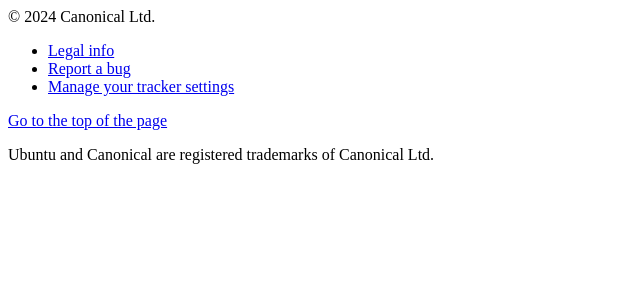
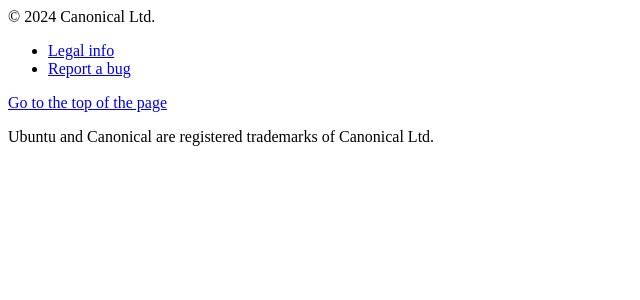
Before and after one commit to immortalcodes/canonical-design, a Python web app: template templates/_footer.html in a window 1280 px wide. Shown: the top 300 px of the page, without its empty margins (0-640 px from the left). Run offline with Jinja, Linux system fonts and the light colour scheme; the template is opened without the code that fills it, so the values that code supplies are empty.

Commit message:
chore: Remove cookie policy prompt

```diff
--- a/templates/_footer.html
+++ b/templates/_footer.html
@@ -11,9 +11,6 @@
         <li class="p-list__item">
           <a href="https://github.com/canonical/canonical-design/issues/new">Report a bug</a>
         </li>
-        <li class="p-list__item">
-          <a class="js-revoke-cookie-manager" href="#tracker-settings">Manage your tracker settings</a>
-        </li>
       </ul>
       <span class="u-off-screen">
         <a href="#">Go to the top of the page</a>
```
